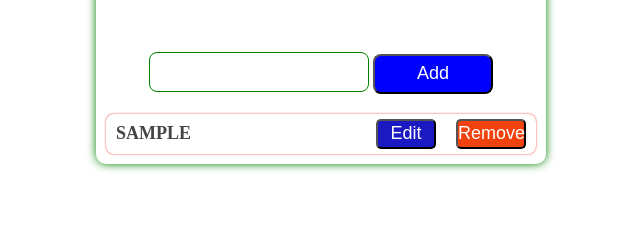
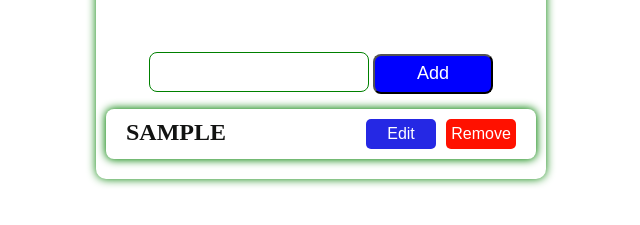
Before and after one commit to amitkurmi7831/To-Du-List-App, a plain HTML site: page index.html in a window 1280 px wide. Both pictures are taken after typing "Sample" into the empty fields and a click on the button "Add". Shown: the part 75-300 px from the top of the page, without its empty margins (319-959 px from the left). Drawn offline with Linux system fonts and the light colour scheme.

Commit message:
script cenge  style besic cenge

```diff
--- a/script.Js
+++ b/script.Js
@@ -1,14 +1,8 @@
 const btn = document.querySelector("button");
 const input = document.querySelector("input");
-const p = document.querySelector(".main");
+const main = document.querySelector(".main");
 const my = [];
-
-function add(e) {
-  const pera = document.createElement("p");
-  const btn1 = document.createElement("button");
-  const btn2 = document.createElement("button");
-  const div = document.createElement("div");
-  function rem(name) {
+function rem(name) {
     const to = get()
 
    let hi = to.filter((i)=>{
@@ -20,22 +14,23 @@ function add(e) {
 
   }
 
-  div.classList.add("card");
+function add(e) {
+  const card = document.createElement("div");
+  const p = document.createElement("p");
+  const btndiv = document.createElement("div");
+  const EditBtn = document.createElement("button");
+  const RemoveBtn = document.createElement("button");
+  card.classList.add("card");
+  EditBtn.classList.add("EditBtn");
+  RemoveBtn.classList.add("RemoveBtn");
+  EditBtn.innerText = "Edit";
+  RemoveBtn.innerText = "Remove";
+  btndiv.classList.add('btn')
+  btndiv.append(EditBtn,RemoveBtn)
+  p.innerHTML = e;
+  card.append(p, btndiv );
+  main.append(card)
 
-  btn1.classList.add("btn1");
-  btn1.setAttribute('onclick', "console.log(e)");
-  btn2.classList.add("btn2");
-  btn1.innerHTML = "Remove";
-  btn2.innerHTML = "Edit";
-  pera.innerHTML = e;
-  div.append(pera, btn1, btn2);
-  btn1.addEventListener('click',(e)=>{
-    if (e.target.innerHTML=="Remove") {
-      let  name = pera.innerText
-      rem(name.toLocaleLowerCase())
-    div.remove()
-    }
-  })
   // btn2.addEventListener('click',(e)=>{
   //   if (e.target.innerHTML=="Edit") {
   //     let  name = pera.innerText
@@ -45,7 +40,7 @@ function add(e) {
   //   }
   // })
 
-  p.append(div);
+  // p.append(div);
 }
 
 btn.addEventListener("click", (e) => {
@@ -57,6 +52,7 @@ btn.addEventListener("click", (e) => {
 
 
     add(inputvalue);
+
     input.value = "";
 
 
--- a/style.css
+++ b/style.css
@@ -46,50 +46,44 @@ input{
 }
 .card{
     width: 100%;
+    padding: 10px 20px;
+    border-radius: 8px;
+    box-shadow: 0px 0px 8px 1px green;
+    margin-top: 5px ;
+    margin-bottom: 10px;
+
+
+    display: flex;
+    justify-content: space-between;
     position: relative;
 
 
 }
 p{
-    width: 100%;
-    height: 40px;
-    /* margin: 20px; */
-    margin-top: 10px;
-    display: flex;
-    justify-content: start;
-    padding: 10px;
-    align-items: center;
-    box-shadow: 0px 0px 2px rgb(248, 30, 14);
 
-    font-size: 18px;
-    font-weight: 600;
-    border-radius: 8px;
-    color: rgba(26, 24, 24, 0.808);
+    font-size: 24px;
+    color: rgb(18, 19, 18);
+    font-weight: bold;
 
 }
-.card .btn1{
-    position: absolute;
-    right: 10px;
-    bottom: 5px;
+.card .btn{
+    display: flex;
+    /* background-color: green; */
+    gap: 10px;
+
+}
+.card button{
     height: 30px;
     width: 70px;
-    font-size: 18px;
-    background-color: rgb(241, 66, 13);
+    font-size: 16px;
+    background-color: rgb(255, 17, 0);
     color: white;
     border-radius: 5px;
     outline: none;
+    border: none;
     cursor: pointer;
 }
-.card .btn2{
-    position: absolute;
-    right: 100px;
-    bottom: 5px;
-    height: 30px;
-    width: 60px;
-    font-size: 18px;
-    background-color: rgb(27, 25, 194);
-    color: white;
-    border-radius: 5px;
-    outline: none;
-    cursor: pointer;
+.card .EditBtn{
+    background-color: rgb(37, 40, 228);
+
 }
```
